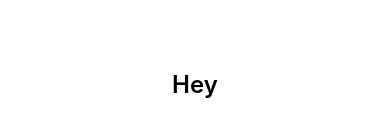
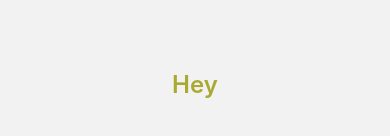
Before and after one commit to ivorysoftinc/react-native-example, a React Native app: screen /home in a window 390 px wide. Shown: the part 338-474 px from the top of the page. Built offline with nearby package versions, Linux system fonts and the light colour scheme.

Commit message:
Add empty navigation with a placeholder screen

```diff
--- a/App.tsx
+++ b/App.tsx
@@ -1,24 +1,8 @@
-import React from 'react';
-import { SafeAreaView, StyleSheet, Text } from 'react-native';
+import * as React from 'react';
+import RootNavigator from './app/navigation';
 
-const App: React.FC<{}> = () => {
-  return (
-    <SafeAreaView style={styles.root}>
-      <Text style={styles.text}>Hey</Text>
-    </SafeAreaView>
-  );
+const App: React.FC = () => {
+  return <RootNavigator />;
 };
 
-const styles = StyleSheet.create({
-  root: {
-    flex: 1,
-    justifyContent: 'center',
-  },
-  text: {
-    fontSize: 24,
-    fontWeight: '600',
-    textAlign: 'center',
-  },
-});
-
 export default App;
--- /dev/null
+++ b/app/navigation/index.tsx
@@ -0,0 +1,37 @@
+import * as React from 'react';
+import { NavigationContainer, RouteProp } from '@react-navigation/native';
+import {
+  createNativeStackNavigator,
+  NativeStackNavigationOptions,
+  NativeStackNavigationProp,
+} from '@react-navigation/native-stack';
+import HomeScreen from '../screens/home';
+
+export type RootNavigatorParams = {
+  home: undefined;
+};
+
+const Stack = createNativeStackNavigator<RootNavigatorParams>();
+
+const options: Record<string, NativeStackNavigationOptions> = {
+  root: { headerShown: false },
+  modal: { presentation: 'transparentModal' },
+  containedModal: { presentation: 'containedTransparentModal' },
+};
+
+const RootNavigator: React.FC = () => {
+  return (
+    <NavigationContainer>
+      <Stack.Navigator screenOptions={options.root}>
+        <Stack.Screen name="home" component={HomeScreen} />
+      </Stack.Navigator>
+    </NavigationContainer>
+  );
+};
+
+export interface RootNavigationProps<RouteName extends keyof RootNavigatorParams> {
+  route: RouteProp<RootNavigatorParams, RouteName>;
+  navigation: NativeStackNavigationProp<RootNavigatorParams, RouteName>;
+}
+
+export default RootNavigator;
--- /dev/null
+++ b/app/screens/home/index.tsx
@@ -0,0 +1,27 @@
+import * as React from 'react';
+import { SafeAreaView, StyleSheet } from 'react-native';
+import { Text } from '../../components';
+
+interface HomeScreenProps {}
+
+const HomeScreen: React.FC<HomeScreenProps> = () => {
+  return (
+    <SafeAreaView style={styles.root}>
+      <Text style={styles.text} text="Hey" />
+    </SafeAreaView>
+  );
+};
+
+const styles = StyleSheet.create({
+  root: {
+    flex: 1,
+    justifyContent: 'center',
+  },
+  text: {
+    fontSize: 24,
+    fontWeight: '600',
+    textAlign: 'center',
+  },
+});
+
+export default HomeScreen;
```
